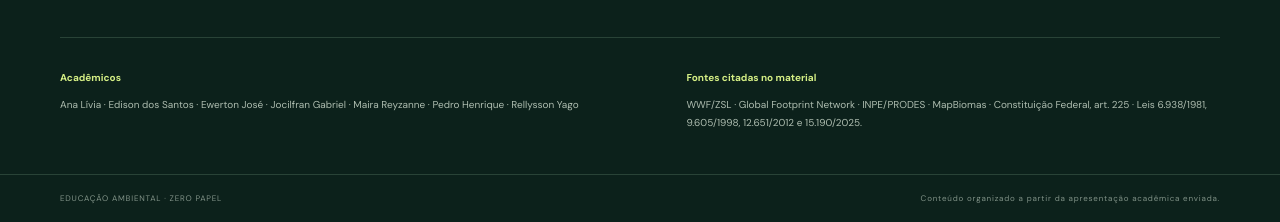
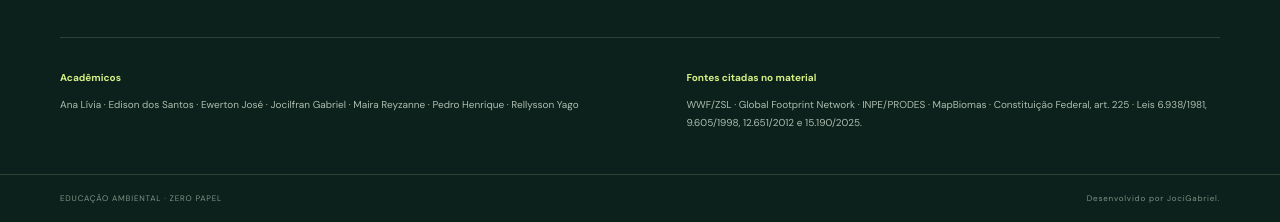
Before and after one commit to JociGabriel/educacao_ambiental_UEMA, a plain HTML site: page index.html in a window 1280 px wide. Shown: the part 10962-11184 px from the top of the page. Drawn offline with Linux system fonts and the light colour scheme.

Commit message:
uma linha só

```diff
--- a/index.html
+++ b/index.html
@@ -176,7 +176,7 @@
   <footer class="site-footer">
     <div class="wrap footer-top"><div class="brand footer-brand"><span class="brand-mark">EA</span><span>EDUCAÇÃO <b>AMBIENTAL</b><small>ZERO PAPEL · UEMA</small></span></div><div class="footer-info"><b>Universidade Estadual do Maranhão</b><span>Curso Superior de Tecnologia em Gestão da Qualidade</span><span>Docente: Dra. Rossane Cardoso Carvalho</span></div><a class="back-top" href="#inicio">Voltar ao topo ↑</a></div>
     <div class="wrap credits"><div><b>Acadêmicos</b><p>Ana Lívia · Edison dos Santos · Ewerton José · Jocilfran Gabriel · Maira Reyzanne · Pedro Henrique · Rellysson Yago</p></div><div><b>Fontes citadas no material</b><p>WWF/ZSL · Global Footprint Network · INPE/PRODES · MapBiomas · Constituição Federal, art. 225 · Leis 6.938/1981, 9.605/1998, 12.651/2012 e 15.190/2025.</p></div></div>
-    <div class="footer-bottom"><div class="wrap"><span>EDUCAÇÃO AMBIENTAL · ZERO PAPEL</span><span>Conteúdo organizado a partir da apresentação acadêmica enviada.</span></div></div>
+    <div class="footer-bottom"><div class="wrap"><span>EDUCAÇÃO AMBIENTAL · ZERO PAPEL</span><span>Desenvolvido por JociGabriel.</span></div></div>
   </footer>
 </body>
 </html>
```
